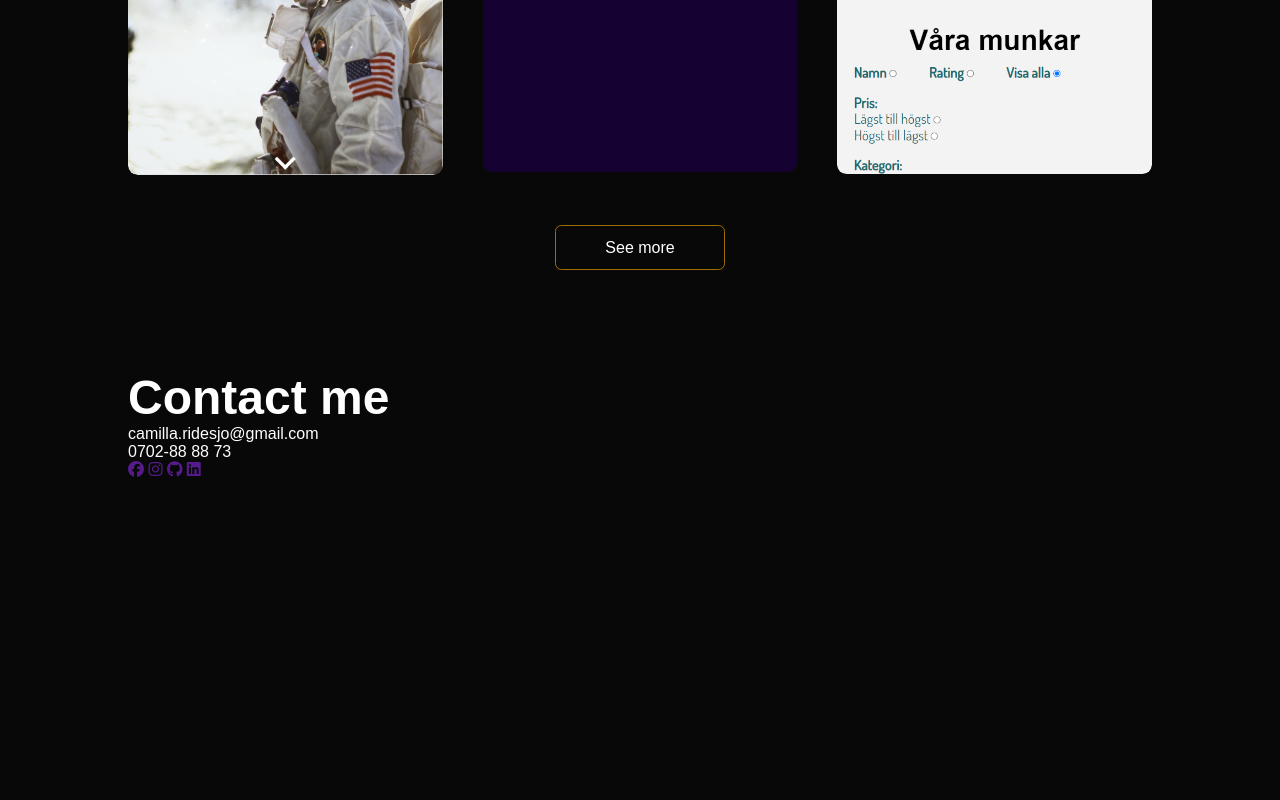
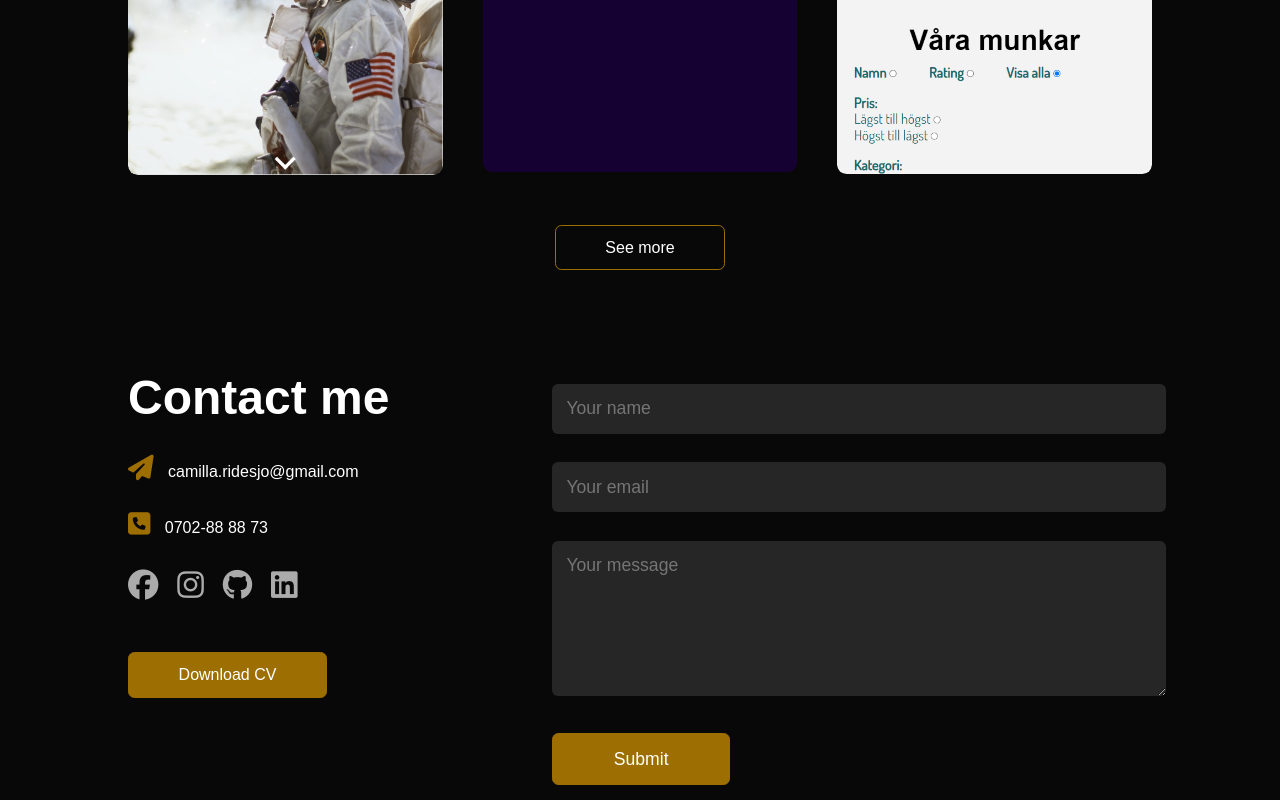
Before and after one commit to c-ridesjo/P, a website built with Vite: page index.html in a window 1280 px wide. Shown: the part 2402-3202 px from the top of the page. Before the commit the page ends 2881 px from the top, so only its background shows below. Built offline with nearby package versions, Linux system fonts and the light colour scheme.

Commit message:
Add contact info, form and buttons

```diff
--- a/index.html
+++ b/index.html
@@ -156,16 +156,25 @@
         <div class="row">
           <div class="contact_left">
             <h2 class="subtitle">Contact me</h2>
-            <p>camilla.ridesjo@gmail.com</p>
-            <p>0702-88 88 73</p>
+            <p><i class="fa-sharp fa-solid fa-paper-plane"></i>camilla.ridesjo@gmail.com</p>
+            <p><i class="fa-solid fa-square-phone"></i>0702-88 88 73</p>
             <div class="social_icons">
-              <a href=""><i class="fa-brands fa-facebook"></i></a>
-              <a href=""><i class="fa-brands fa-instagram"></i></a>
-              <a href=""><i class="fa-brands fa-github"></i></a>
-              <a href=""><i class="fa-brands fa-linkedin"></i></a>
+              <a href="https://www.facebook.com/"><i class="fa-brands fa-facebook"></i></a>
+              <a href="https://www.instagram.com/"><i class="fa-brands fa-instagram"></i></a>
+              <a href="https://github.com/"><i class="fa-brands fa-github"></i></a>
+              <a href="https://www.linkedin.com/"><i class="fa-brands fa-linkedin"></i></a>
             </div>
+            <a href="images/my_cv.pdf" download class="btn btn2">Download CV</a>
           </div>
-          <div class="contact_right"></div>
+          <div class="contact_right">
+            <form>
+              <input type="text" name="Name" placeholder="Your name" required>
+              <input type="email" name="email" placeholder="Your email" required>
+              <textarea name="message" rows="6" placeholder="Your message"></textarea>
+              <button type="submit" class="btn btn2">Submit</button>
+
+            </form>
+          </div>
         </div>
       </div>
     </div>
--- a/style.css
+++ b/style.css
@@ -291,3 +291,69 @@ nav ul li a:hover::after {
 .btn:hover {
   background: #9d6f02;
 }
+
+/*------------------contact------------*/
+.contact_left {
+  flex-basis: 35%;
+}
+
+.contact_left p {
+  margin-top: 1.9rem;
+}
+
+.contact_left p i {
+  color: #9d6f02;
+  margin-right: 0.9rem;
+  font-size: 1.6rem;
+}
+
+.contact_right {
+  flex-basis: 60%;
+}
+
+.social_icons {
+  margin-top: 1.9rem;
+}
+
+.social_icons a {
+  text-decoration: none;
+  font-size: 1.9rem;
+  margin-right: 0.9rem;
+  color: #ababab;
+  display: inline-block;
+  transition: transform 0.5s;
+}
+
+.social_icons a:hover {
+  color: #9d6f02;
+  transform: translateY(-5px);
+}
+
+.btn.btn2 {
+  display: inline-block;
+  background: #9d6f02;;
+}
+
+.contact_right form {
+  width: 100%;
+}
+
+form input, form textarea {
+  width: 100%;
+  border: 0;
+  outline: none;
+  background: #262626;
+  padding: 0.9rem;
+  margin: 0.9rem;
+  color: #fff;
+  font-size: 1.1rem;
+  border-radius: 6px;
+}
+
+form .btn2 {
+  margin: 0.9rem;
+  padding: 0.9rem 3.8rem;
+  font-size: 1.1rem;
+  margin-top: 1.2rem;
+  cursor: pointer;
+}
```
Also changed, not shown: 1 other file.
